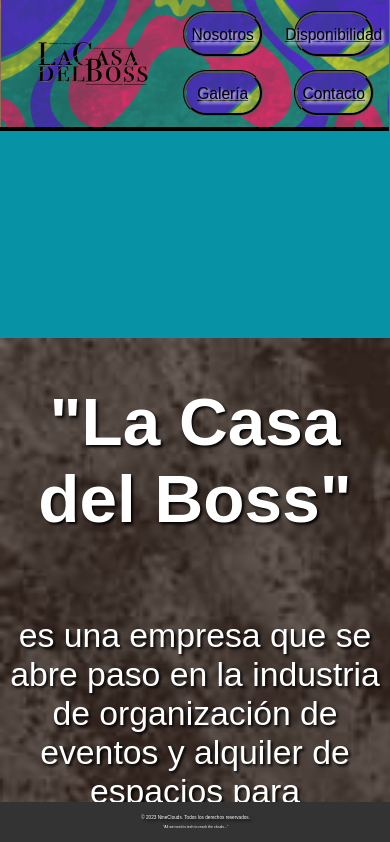
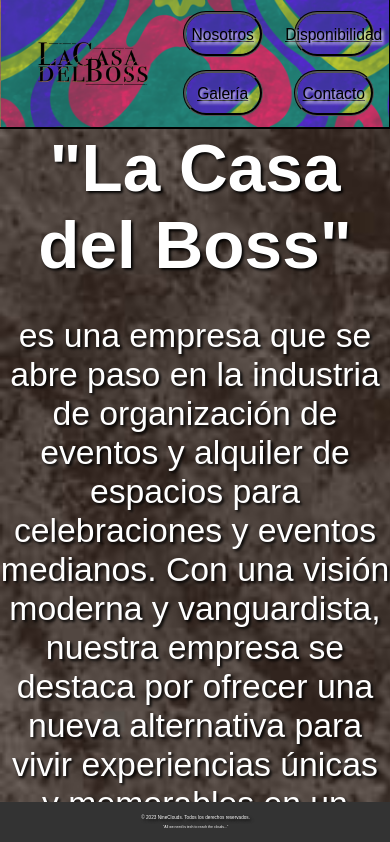
Before and after one commit to LuisRamirezdeVerger/ProjectDestiny, a React (Create React App) app: page /nosotros in a window 390 px wide. Shown: the top 842 px of the page. Built offline with nearby package versions, Linux system fonts and the light colour scheme; a web font is replaced by a local one.

Commit message:
Skeleton fixed, visually 100%!

```diff
--- a/src/App.css
+++ b/src/App.css
@@ -13,7 +13,7 @@
 body{
   display: flex;
   flex-direction: column;
-  background-color: #0892a5;
+  background-color: #000000;
   font-family: 'bodoni-72-smallcaps-book', sans-serif;
   padding-bottom: 8.5vh;
   width: 100%;
--- a/src/components/Horarios.css
+++ b/src/components/Horarios.css
@@ -129,9 +129,6 @@ font-size: 10vh;
     height: 40vh;
   }
 
-  .p-Informacion{
-
-  }
 
   .h2-Informacion{
     margin: 0 auto;
--- a/src/components/MiSitio.css
+++ b/src/components/MiSitio.css
@@ -28,12 +28,6 @@
     /* background-size: cover; */
   }
 
-  .nosotrosMain{
-    margin-top: 25vh;
-    height: 790vh;
-    padding-bottom: 15vh;
-  }
-
   .quienesSomos{
     padding-bottom: 0;
     margin-bottom: 0;
--- a/src/components/SobreMi.css
+++ b/src/components/SobreMi.css
@@ -29,23 +29,27 @@
 @media (max-width: 768px) {
 
     .nosotrosMain{
-        margin-top: 0.5vh;
-        height: 100vh;
+        display: flex;
+        height: 100%;
         width: 100vw;
         max-width: 100%;
-        display: block;
-        /* margin-bottom: 0; */
-        /* padding-bottom: -49; */
-        /* margin-bottom: -300vh;
-        margin-top: -30vh; */
+        margin-top: -4.85vh;
+        /* margin-bottom: -0.75vh; */
     }
 
     .quienesSomosBackground{
-        height: 530vh;
+        display: block;
+        height: 475vh;
         background-size: cover;
+        margin-top: 0;
+        max-width: 100%;
         /* margin-bottom: -49vh; */
-        /* padding-bottom: -249vh;   */
-        /* height: auto;
-        background-size: cover; */
+        /* padding-bottom: -34vh;   */
+        /* height: auto; */
+        background-size: cover;
+    }
+    .tituloNosotros{
+        margin: 0;
+        padding: 0;
     }
 }
```
